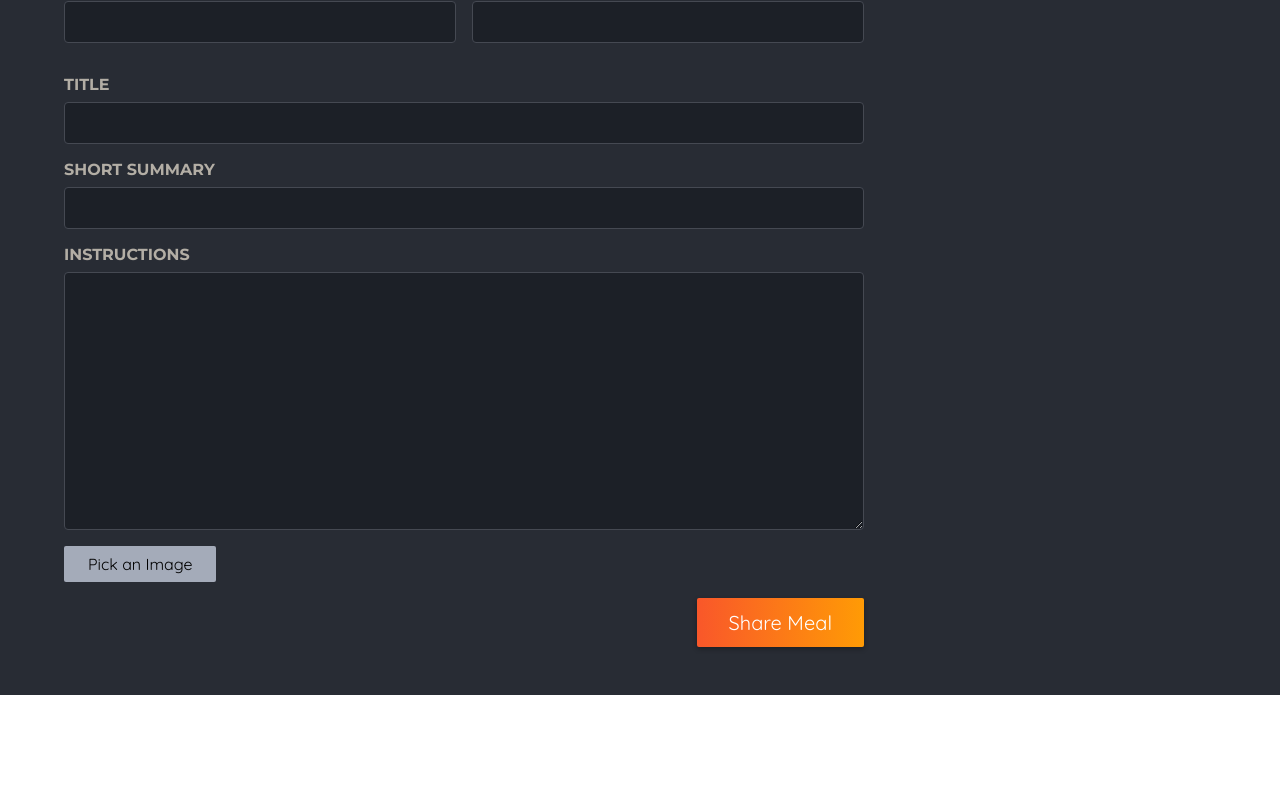
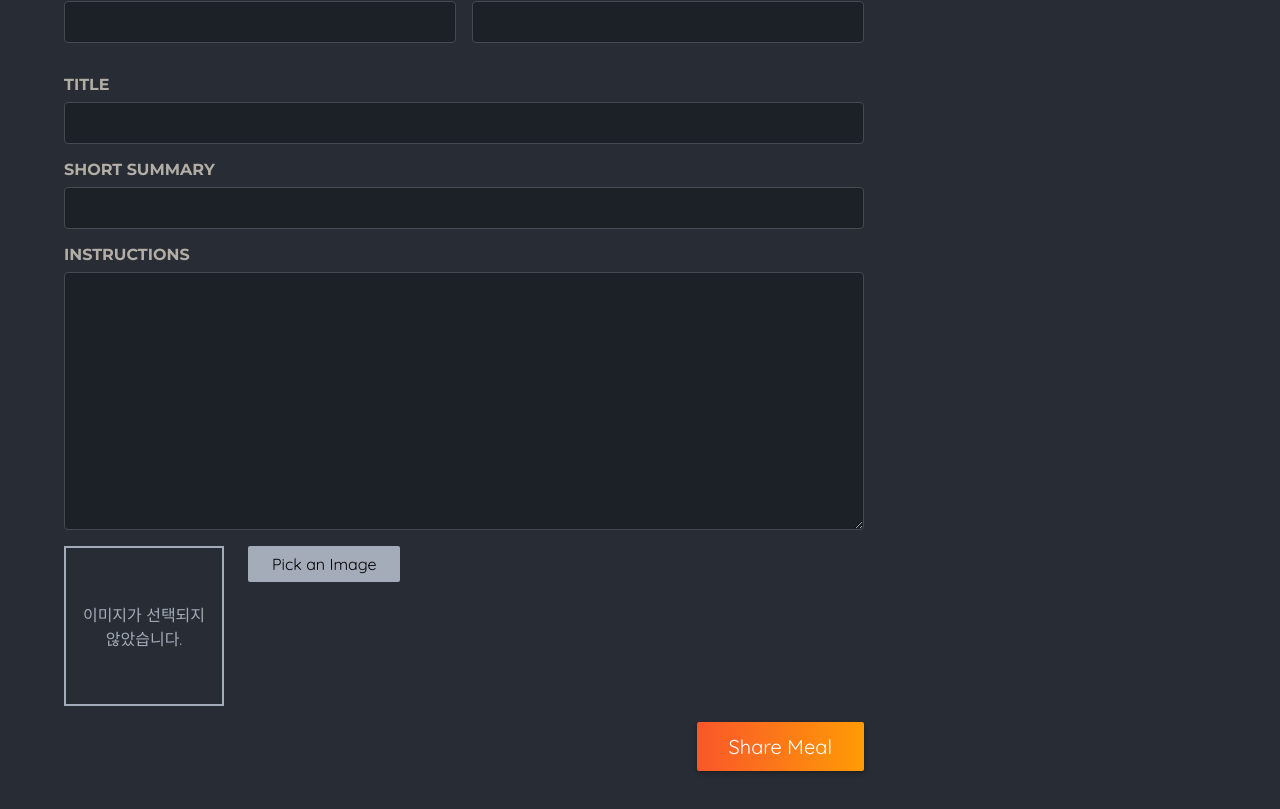
Before and after one commit to msuhyeon/foodies, a Next.js app: page /meals/share in a window 1280 px wide. Shown: the part 434-1243 px from the top of the page. Before the commit the page ends 1129 px from the top, so only its background shows below. Built offline with nearby package versions, Linux system fonts and the light colour scheme.

Commit message:
feat: file upload 후 이미지 미리 보기 기능 추가

```diff
--- a/components/meals/image-picker.js
+++ b/components/meals/image-picker.js
@@ -3,7 +3,9 @@
 import { useRef, useState } from "react";
 
 import classes from "./image-picker.module.css";
+import Image from "next/image";
 
+// 마크업을 출력하고 고르는 과정을 처리하는 것
 export default function ImagePicker({ label, name }) {
   const [pickedImage, setPickedImage] = useState();
   const imageInput = useRef();
@@ -15,21 +17,35 @@ export default function ImagePicker({ label, name }) {
   function handleImageChange(event) {
     const file = event.target.files[0];
 
+    // 유저가 파일을 선태가지 않은 경우
     if (!file) {
+      setPickedImage(null);
       return;
     }
 
     const fileReader = new FileReader();
 
-    fileReader.onload = () => {};
+    console.log("file->", file);
+
+    fileReader.onload = () => {
+      setPickedImage(fileReader.result);
+    };
+
     fileReader.readAsDataURL(file);
   }
 
   return (
     <div className={classes.picker}>
-      {/* #name에 label을 연결 */}
+      {/* label을 input에 연결시킬 수 있게함. #name에 label을 연결 */}
       <label htmlFor={name}>{label}</label>
-      <div classNAme={classes.controls}>
+      <div className={classes.controls}>
+        <div className={classes.preview}>
+          {!pickedImage && <p>이미지가 선택되지 않았습니다.</p>}
+          {pickedImage && (
+            // 이미지의 크기를 미리 알 수 없으니 fill 속성 추가
+            <Image src={pickedImage} alt="유저에게 선택 된 이미지" fill />
+          )}
+        </div>
         {/* accept: 사용자가 선택할 수 있는 파일 유형 제한 */}
         <input
           className={classes.input}
@@ -40,6 +56,7 @@ export default function ImagePicker({ label, name }) {
           ref={imageInput}
           //   multiple:  여러개 파일 선택 허용 시 추가
           onChange={handleImageChange}
+          required
         />
         <button
           className={classes.button}
```
